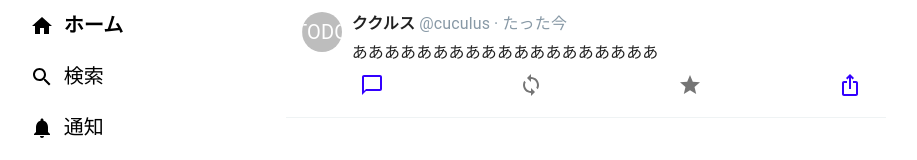
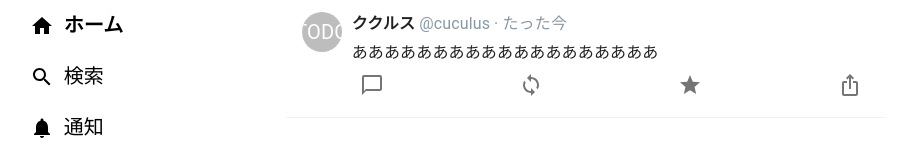
Before and after one commit to cuculus-dev/cuculus, a Next.js app: page /home in a window 1280 px wide. Shown: the top 160 px of the page, without its empty margins (141-1058 px from the left). Built offline with nearby package versions, Linux system fonts and the light colour scheme.

Commit message:
リプライとシェアボタンのスタイル調整

```diff
--- a/src/components/timeline/atoms/ReplyButton.tsx
+++ b/src/components/timeline/atoms/ReplyButton.tsx
@@ -1,7 +1,13 @@
 'use client';
 
-import { IconButton } from '@mui/material';
+import { IconButton, styled } from '@mui/material';
 import { ChatBubbleOutline } from '@mui/icons-material';
+
+const StyledButton = styled(IconButton)`
+  &:hover {
+    color: ${({ theme }) => theme.palette.more.main};
+  }
+`;
 
 type Props = {
   count: number;
@@ -9,13 +15,12 @@ type Props = {
 export default function ReplyButton({ count }: Props) {
   return (
     <div aria-label={`${count}件の返信。返信する`}>
-      <IconButton
-        color="more"
+      <StyledButton
         aria-label="リプライ"
         onClick={(event) => event.stopPropagation()}
       >
         <ChatBubbleOutline />
-      </IconButton>
+      </StyledButton>
     </div>
   );
 }
--- a/src/components/timeline/atoms/ShareButton.tsx
+++ b/src/components/timeline/atoms/ShareButton.tsx
@@ -1,18 +1,23 @@
 'use client';
 
-import { IconButton } from '@mui/material';
+import { IconButton, styled } from '@mui/material';
 import { IosShare } from '@mui/icons-material';
+
+const StyledButton = styled(IconButton)`
+  &:hover {
+    color: ${({ theme }) => theme.palette.more.main};
+  }
+`;
 
 export default function ShareButton() {
   return (
     <div aria-label={`共有する`}>
-      <IconButton
-        color="more"
+      <StyledButton
         aria-label="共有"
         onClick={(event) => event.stopPropagation()}
       >
         <IosShare />
-      </IconButton>
+      </StyledButton>
     </div>
   );
 }
```
